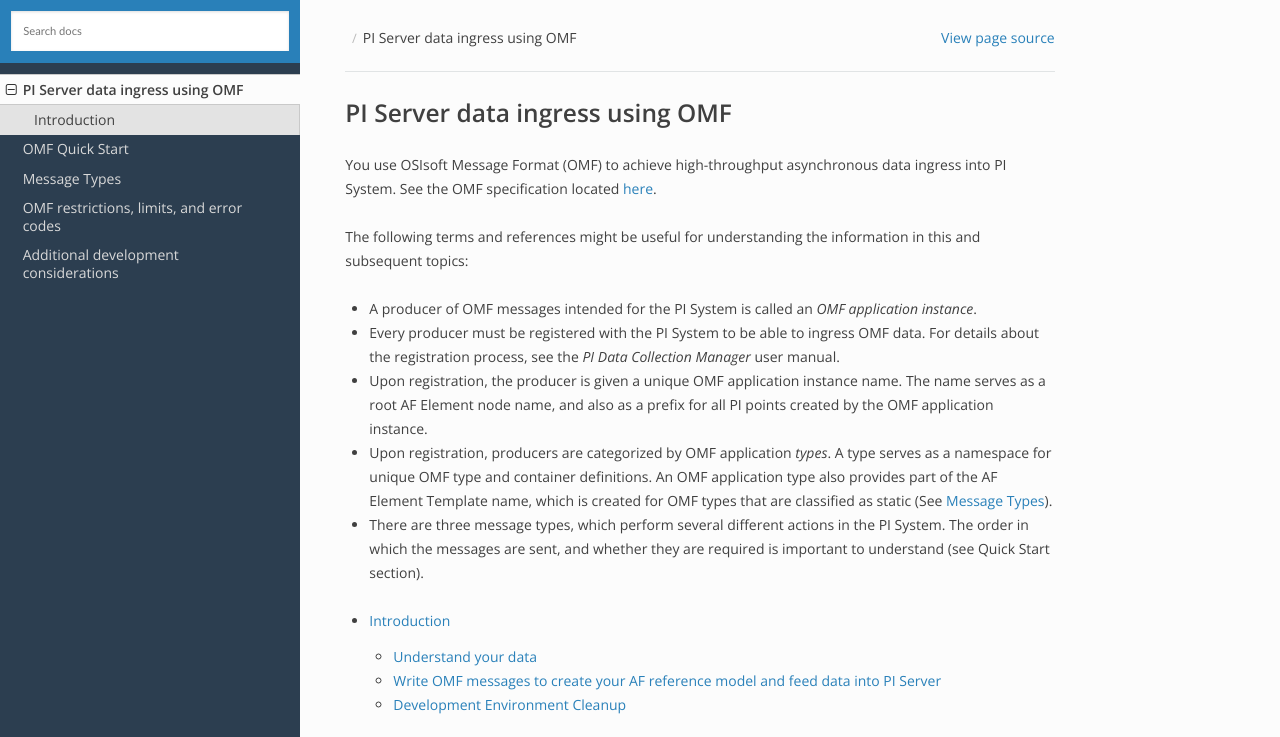
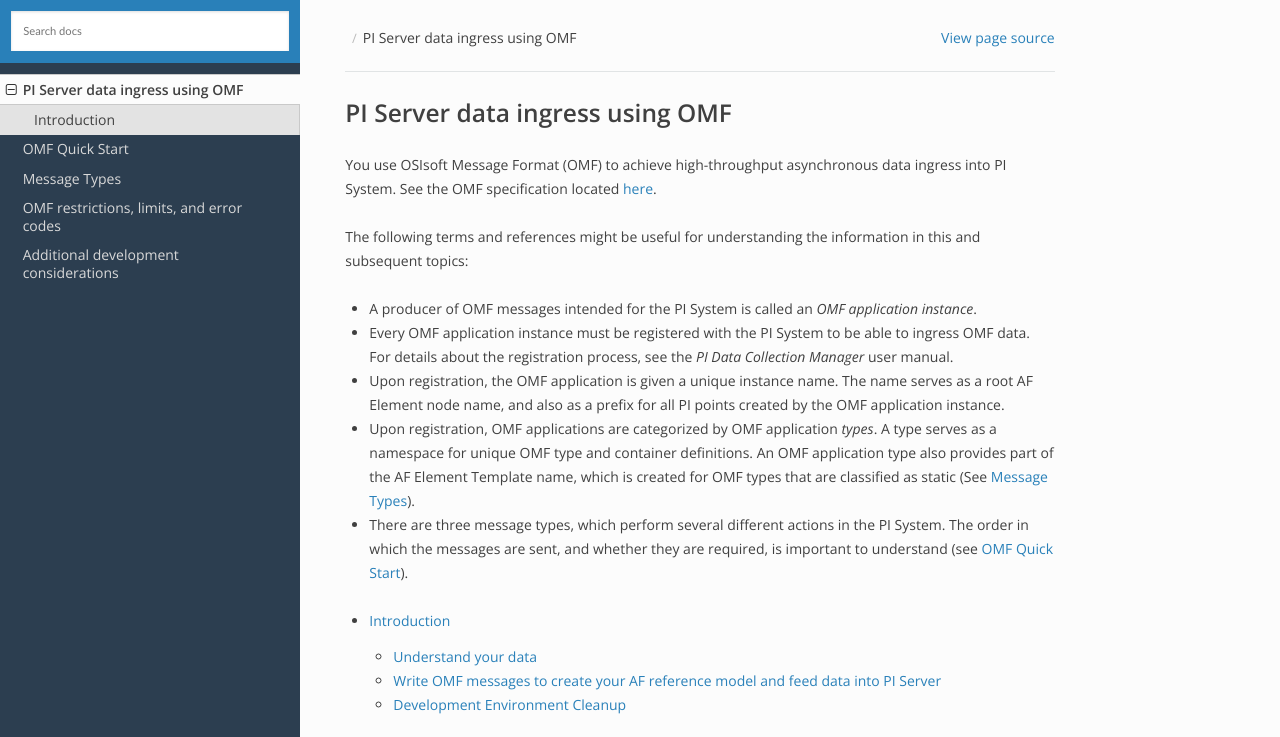
Before and after one commit to osisoft/OMF-Developer-Companion-Guide, a Sphinx documentation site: the page built from docs/OMF-Dev-Intro.rst, in a window 1280 px wide and 1031 px high, cut to the strip 0-737 px from the top of the window. Built offline with Sphinx 7.4.7 and the Read the Docs theme 2.0.0, drawn with Linux system fonts in a browser that asks for light colours.

Commit message:
Update OMF-Dev-Intro.rst

```diff
--- a/docs/OMF-Dev-Intro.rst
+++ b/docs/OMF-Dev-Intro.rst
@@ -6,16 +6,16 @@
 The following terms and references might be useful for understanding the information in this and subsequent topics:
 
 * A producer of OMF messages intended for the PI System is called an *OMF application instance*.
-* Every producer must be registered with the PI System to be able to ingress OMF data. For details about the registration
-  process, see the *PI Data Collection Manager* user manual.
-* Upon registration, the producer is given a unique OMF application instance name. The name serves as a root AF Element node
+* Every OMF application instance must be registered with the PI System to be able to ingress OMF data. For details
+  about the registration process, see the *PI Data Collection Manager* user manual.
+* Upon registration, the OMF application is given a unique instance name. The name serves as a root AF Element node
   name, and also as a prefix for all PI points created by the OMF application instance.
-* Upon registration, producers are categorized by OMF application *types*. A type serves as a namespace for unique OMF type
+* Upon registration, OMF applications are categorized by OMF application *types*. A type serves as a namespace for unique OMF type
   and container definitions. An OMF application type also provides part of the AF Element Template name, which is created
   for OMF types that are classified as static (See :ref:`OMF_Msg_Types_topic`).
 * There are three message types, which perform several different actions in the PI System.
-  The order in which the messages are sent, and whether they are required is important to understand
-  (see Quick Start section).
+  The order in which the messages are sent, and whether they are required, is important to understand
+  (see :ref:`OMF_Quick_Start_topic`).
 
 
 
```
